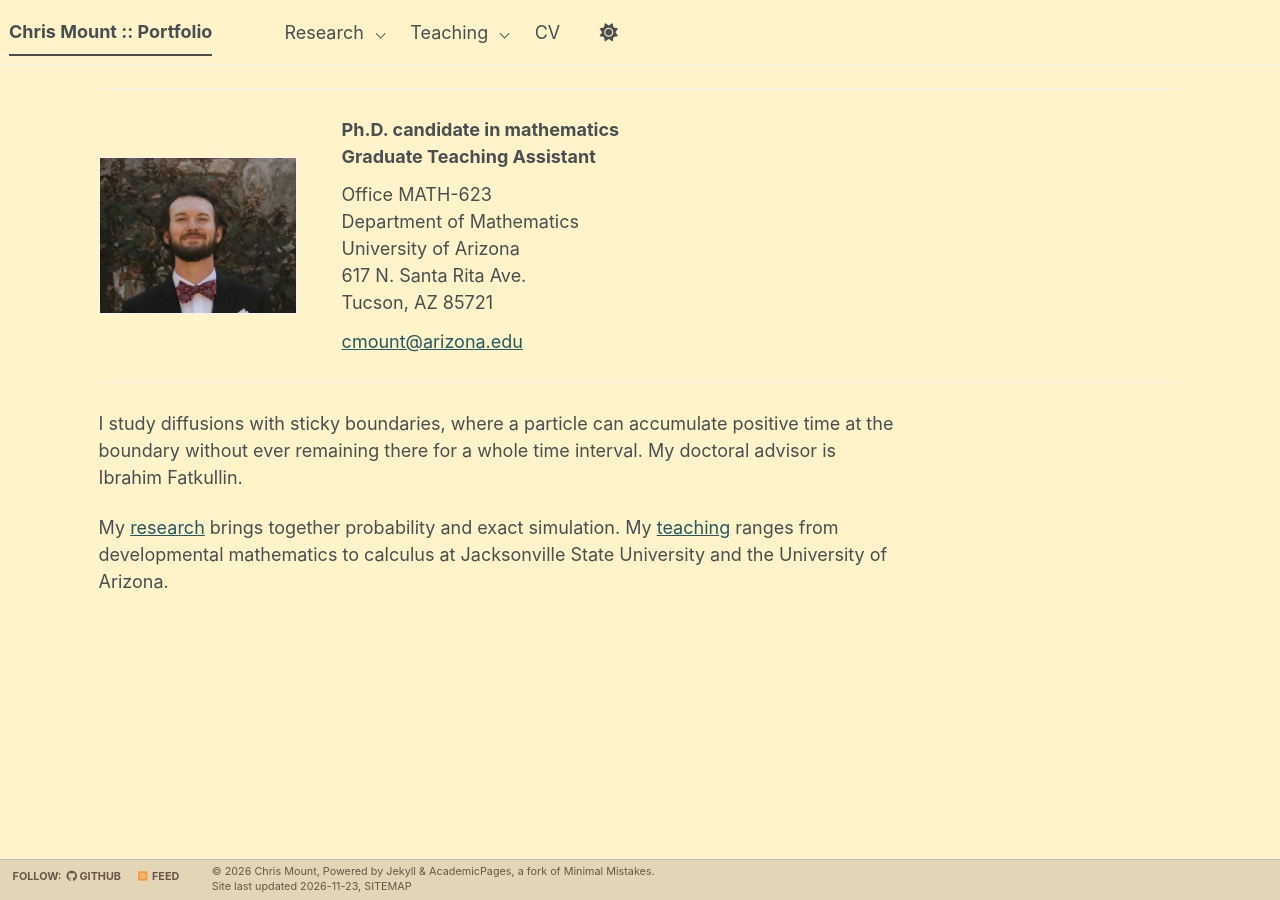
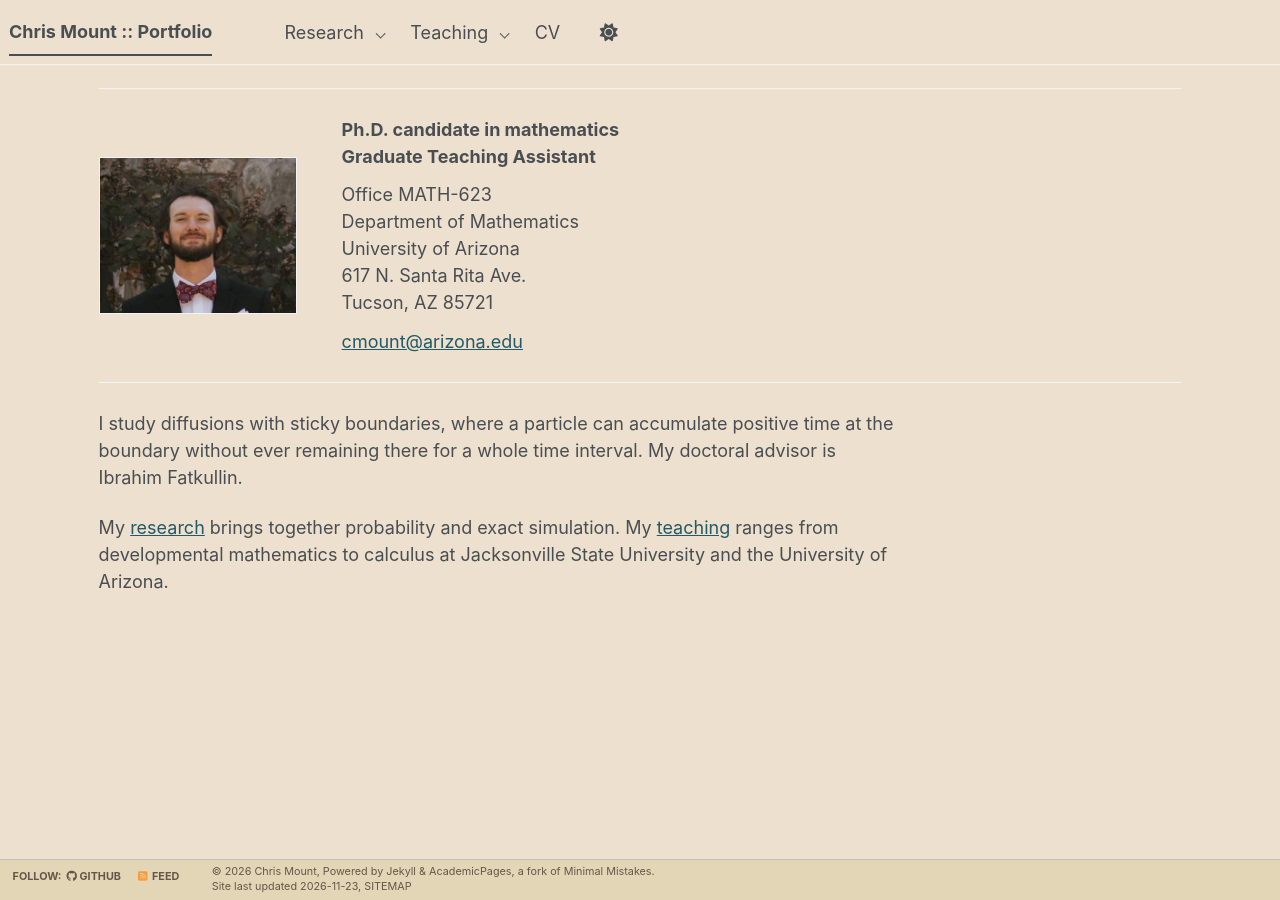
Before and after one commit to chris-mount-60/chris-mount-60.github.io, a Jekyll site: the page built from _pages/about.md, in a window 1280 px wide. Built offline with Jekyll 4.4.1, drawn with Linux system fonts in a browser that asks for light colours; a script bundle is joined from its source files by our own code; a style sheet for code colours, icons or effects is not loaded.

Commit message:
Change global background color for light theme

```diff
--- a/_sass/theme/_default_light.scss
+++ b/_sass/theme/_default_light.scss
@@ -29,7 +29,7 @@ $sidebar-screen-min-width   : 1024px;
 /* Default light theme for the site */
 :root {
     --global-base-color                 : #{$primary-color};
-    --global-bg-color                   : #FFF4C9;
+    --global-bg-color                   : #EDE0CE;
     --global-footer-bg-color            : #e2d6b7;
     --global-border-color               : #{$lighter-gray};
     --global-dark-border-color          : #bdc1c4;
```
